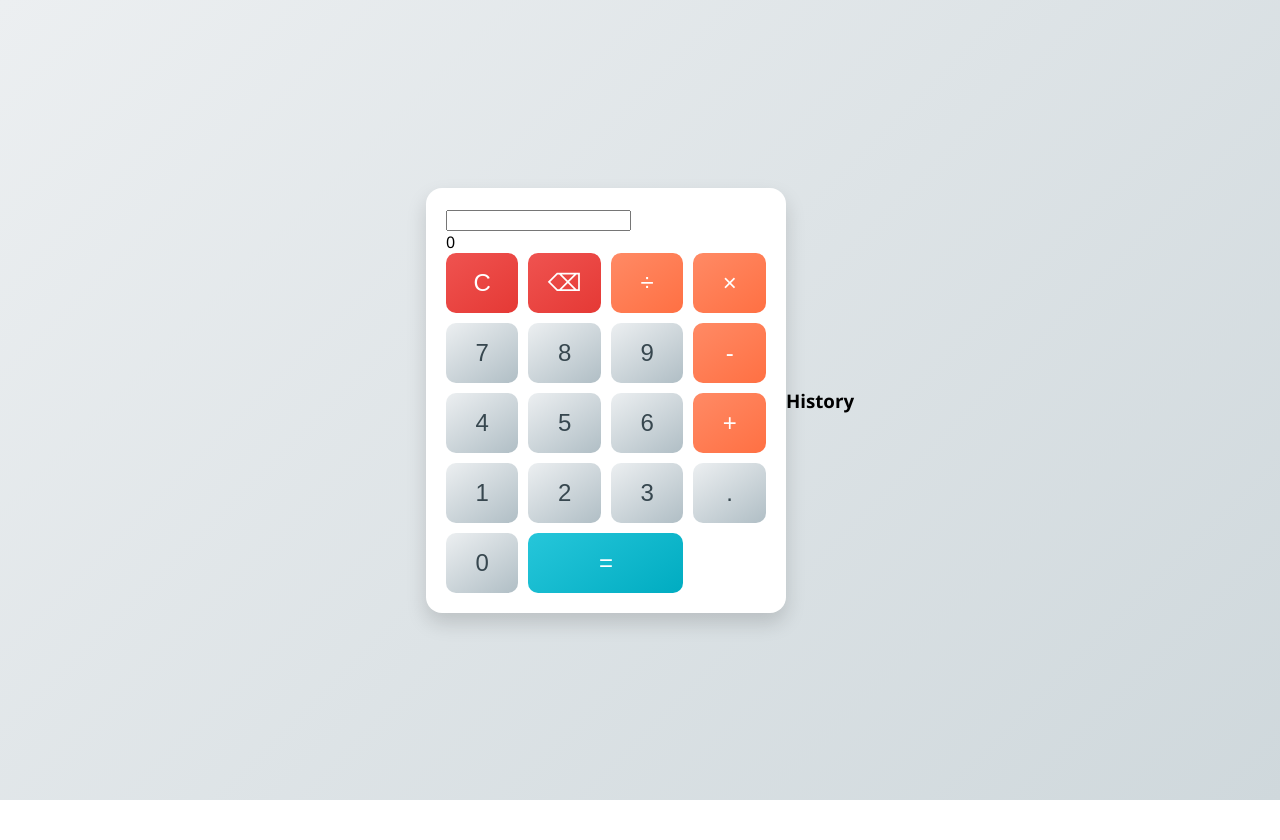
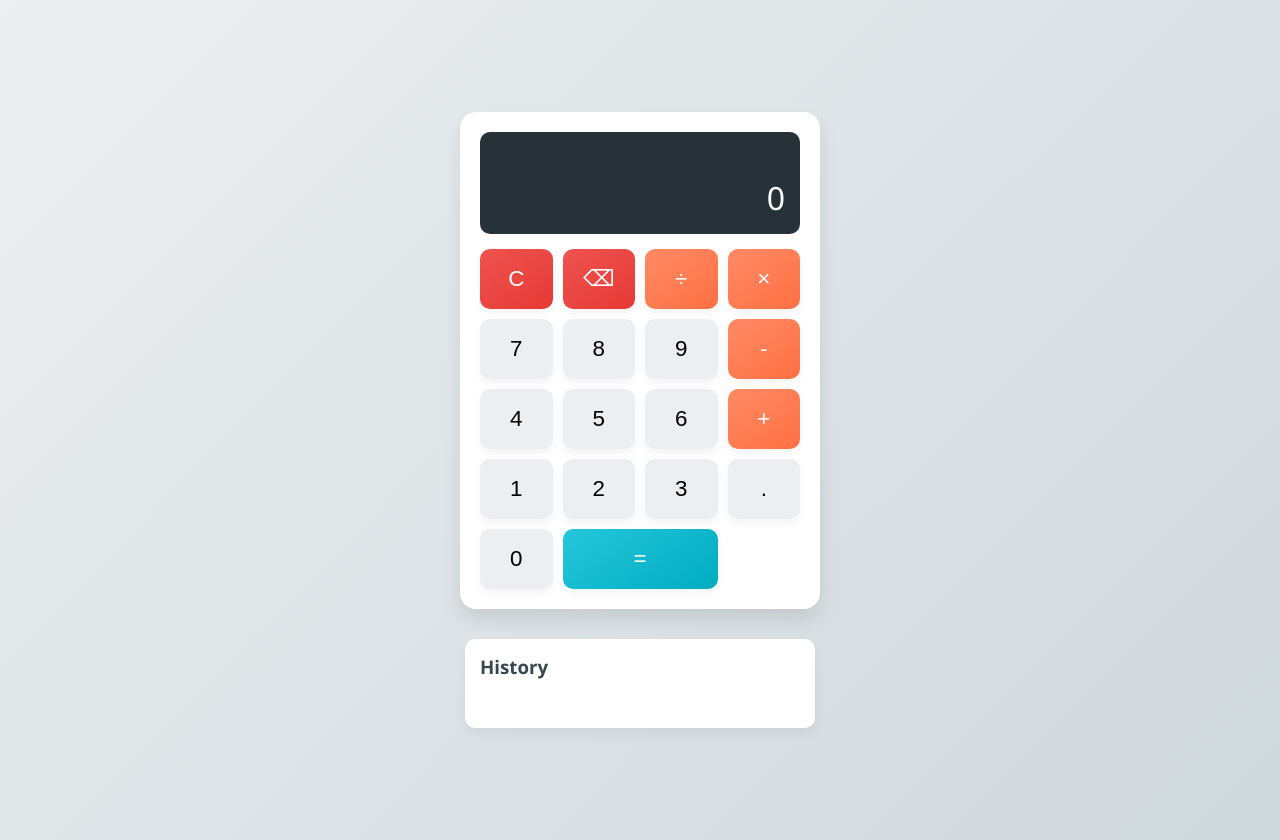
Before and after one commit to JuaniV2002/calculator, a plain HTML site: page index.html in a window 1280 px wide. Before the commit the page ends 800 px from the top, so only its background shows below. Drawn offline with Linux system fonts and the light colour scheme.

Commit message:
Update style.css

```diff
--- a/style.css
+++ b/style.css
@@ -1,31 +1,49 @@
 body {
   display: flex;
+  flex-direction: column;
+  align-items: center;
   justify-content: center;
-  align-items: center;
-  height: 100vh;
+  min-height: 100vh;
+  margin: 0;
   background: linear-gradient(135deg, #eceff1, #cfd8dc);
   font-family: 'Segoe UI', Tahoma, Geneva, Verdana, sans-serif;
-  margin: 0;
+  padding: 20px;
 }
 
 #calculator {
   background: #ffffff;
   border-radius: 16px;
-  box-shadow: 0 10px 20px rgba(0, 0, 0, 0.15);
+  box-shadow: 0 10px 20px rgba(0, 0, 0, 0.1);
   padding: 20px;
   width: 320px;
+  margin-bottom: 30px;
 }
 
-#display {
-  background: #37474f;
-  color: #ffffff;
-  text-align: right;
+#display-container {
+  background: #263238;
   border-radius: 10px;
-  font-size: 2rem;
   padding: 15px;
   margin-bottom: 15px;
-  box-sizing: border-box;
+  display: flex;
+  flex-direction: column;
+  gap: 5px;
+  color: white;
   overflow-x: auto;
+}
+
+#expression {
+  font-size: 1.2rem;
+  border: none;
+  background: transparent;
+  color: #b0bec5;
+  text-align: right;
+  outline: none;
+}
+
+#result {
+  font-size: 2rem;
+  text-align: right;
+  color: #ffffff;
 }
 
 #buttons {
@@ -35,34 +53,60 @@ body {
 }
 
 .button {
+  height: 60px;
+  font-size: 1.4rem;
   border: none;
-  background: linear-gradient(145deg, #eceff1, #b0bec5);
-  color: #37474f;
-  height: 60px;
   border-radius: 10px;
-  font-size: 1.5rem;
   cursor: pointer;
   transition: transform 0.1s, box-shadow 0.1s;
+  background: #eceff1;
+  box-shadow: 0 4px 10px rgba(0, 0, 0, 0.05);
 }
 
-.button:active {
-  transform: translateY(2px);
-  box-shadow: none;
+.button:hover {
+  transform: translateY(-2px);
 }
 
 .operator {
   background: linear-gradient(145deg, #ff8a65, #ff7043);
-  color: #ffffff;
+  color: white;
 }
 
-#equals {
+.equals {
   background: linear-gradient(145deg, #26c6da, #00acc1);
-  color: #ffffff;
+  color: white;
   grid-column: span 2;
 }
 
 #clear,
 #backspace {
   background: linear-gradient(145deg, #ef5350, #e53935);
-  color: #ffffff;
+  color: white;
 }
+
+#history {
+  width: 320px;
+  background: white;
+  border-radius: 10px;
+  box-shadow: 0 6px 12px rgba(0, 0, 0, 0.05);
+  padding: 15px;
+}
+
+#history h3 {
+  margin-top: 0;
+  color: #37474f;
+}
+
+#history-list {
+  list-style: none;
+  padding-left: 0;
+  max-height: 150px;
+  overflow-y: auto;
+}
+
+#history-list li {
+  font-size: 0.95rem;
+  padding: 6px 0;
+  border-bottom: 1px solid #ececec;
+  color: #546e7a;
+}
```
